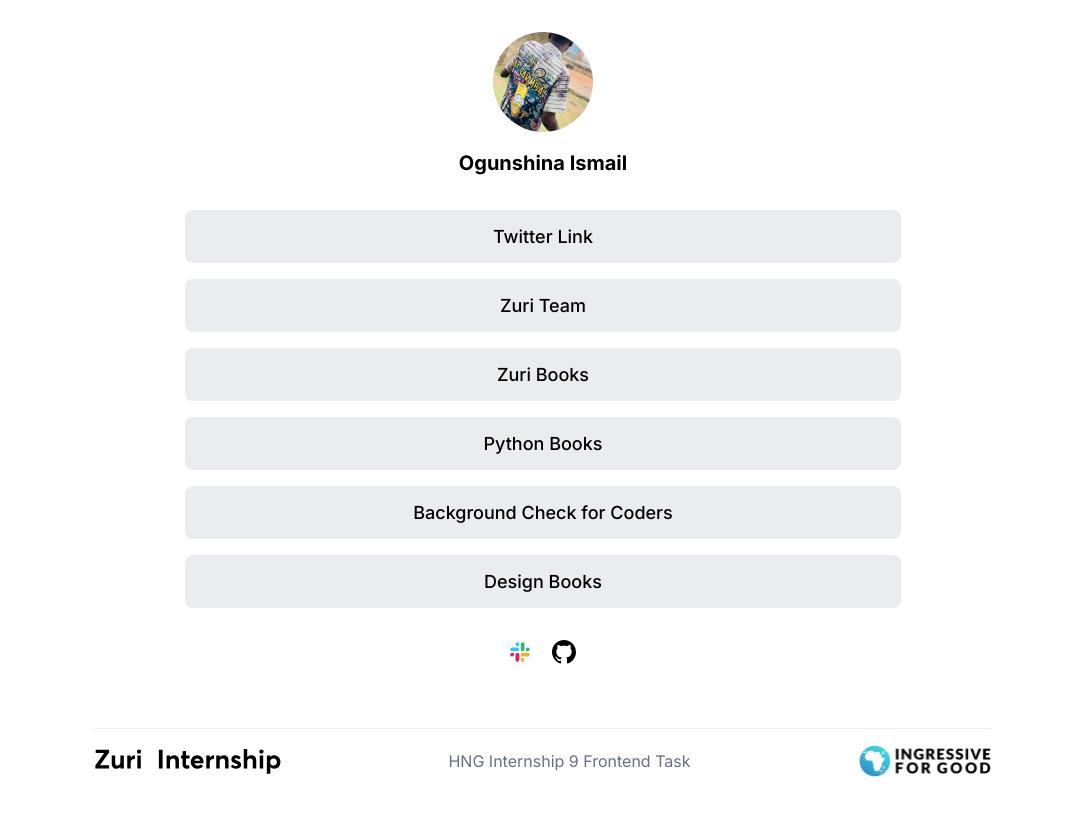
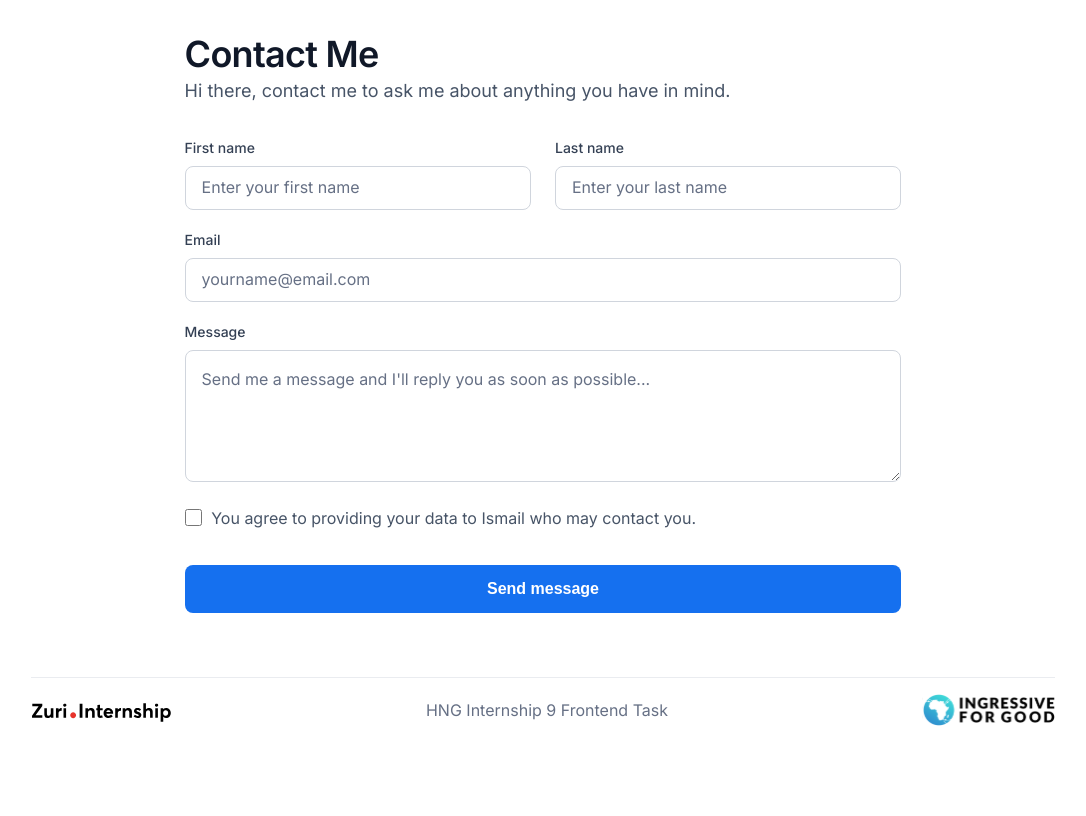
Before and after one commit to ogunshinaismail/HNG-Task-1, a React (Create React App) app: page /contact in a window 1280 px wide. Shown: the top 816 px of the page, without its empty margins (97-1183 px from the left). Built offline with nearby package versions, Linux system fonts and the light colour scheme.

Commit message:
feat: contact page

```diff
--- a/package.json
+++ b/package.json
@@ -8,6 +8,7 @@
     "@testing-library/user-event": "^13.5.0",
     "react": "^18.2.0",
     "react-dom": "^18.2.0",
+    "react-router-dom": "^6.4.3",
     "react-scripts": "5.0.1",
     "web-vitals": "^2.1.4"
   },
--- a/src/App.css
+++ b/src/App.css
@@ -85,6 +85,135 @@
   font-size: 16px;
 }
 
+/* CONTACT PAGE */
+
+#contact-container {
+  width: 80%;
+  margin: 0 auto;
+}
+
+#contact-header h1 {
+  font-weight: 600;
+  font-size: 36px;
+  line-height: 44px;
+  letter-spacing: -0.02em;
+  color: #101828;
+}
+
+#contact-header p {
+  font-weight: 400;
+  font-size: 18px;
+  line-height: 30px;
+  color: #475467;
+}
+
+#form-section {
+  width: 70%;
+  margin: 2rem auto;
+}
+
+form {
+  display: flex;
+  flex-direction: column;
+  gap: 1.2rem;
+}
+
+label {
+  font-weight: 500;
+  font-size: 14px;
+  line-height: 20px;
+  color: #344054;
+}
+
+form input {
+  height: 44px;
+  width: 100%;
+  padding: 0 1rem;
+  margin-top: .5rem;
+  border-radius: 8px;
+  border: 1px solid #D0D5DD;
+}
+
+form input::placeholder {
+  font-family: 'Inter';
+  font-style: normal;
+  font-weight: 400;
+  font-size: 16px;
+  line-height: 24px;
+  color: #667085;
+}
+
+form textarea {
+  width: 100%;
+  height: 132px;
+  padding: 1rem;
+  border-radius: 8px;
+  margin-top: .5rem;
+  border: 1px solid #D0D5DD;
+}
+
+form textarea::placeholder {
+  font-family: 'Inter';
+  font-style: normal;
+  font-weight: 400;
+  font-size: 16px;
+  line-height: 24px;
+  color: #667085;
+}
+
+#form-first-row {
+  margin: 2rem 0 0 0;
+  display: grid;
+  grid-template-columns: repeat(2, 1fr);
+  gap: 1.5rem;
+  width: 100%;
+}
+
+#form-first-row div {
+  display: flex;
+  flex-direction: column;
+}
+
+#checkbox {
+  display: flex;
+  align-items: center;
+  gap: .6rem;
+}
+
+#checkbox input {
+  height: 17px;
+  width: 17px;
+  border-radius: 8px;
+  background: white;
+  border: 1px solid #D0D5DD;
+  margin-top: 0;
+}
+
+#checkbox p {
+  font-weight: 400;
+  font-size: 16px;
+  line-height: 24px;
+  color: #475467;
+}
+
+form button {
+  height: 48px;
+  background: #1570EF;
+  color: White;
+  outline: none;
+  border: none;
+  border-radius: 8px;
+  margin-top: 1rem;
+  font-weight: 600;
+  font-size: 16px;
+  line-height: 24px;
+}
+
+#contact-footer {
+  margin: 4rem 0 0 0;
+  width: 100%;
+}
+
 @media only screen and (max-width: 600px) {
   #container{
     width: 95%;
@@ -98,11 +227,11 @@
     font-size: 14px;
   }
 
-  #icons {
-    display: none;
-  }
-
   #footer {
-    display: none;
+    width: 95%;
+    flex-direction: column;
+    align-items: start;
+    gap: 1rem;
+    padding: 2rem 0 0 0;
   }
 }
--- a/src/App.js
+++ b/src/App.js
@@ -1,15 +1,17 @@
 import './App.css';
-import Profile from './components/Profile';
-import Links from './components/Links';
-import Footer from './components/Footer';
+import { Routes, Route } from 'react-router-dom';
+import Home from './pages/Home';
+import Contact from './pages/Contact';
+
 
 function App() {
   return (
-    <div id="container">
-      <Profile />
-      <Links />
-      <Footer />
-    </div>
+    <>
+      <Routes>
+        <Route path='/' element={<Home />} />
+        <Route path='contact' element={<Contact />} />
+      </Routes>
+    </>
   );
 }
 
--- a/src/assets/index.js
+++ b/src/assets/index.js
@@ -1,6 +1,7 @@
 // IMAGES
 export { default as ProfileImg } from './images/dp.jpg';
 export { default as ZuriLogo } from './images/zuri.svg';
+export { default as ZuriLogoD } from './images/Zuri-.svg';
 export { default as I4GLogo } from './images/I4G.svg';
 
 
--- a/src/components/Footer.jsx
+++ b/src/components/Footer.jsx
@@ -1,11 +1,11 @@
 import React from 'react'
-import { ZuriLogo, I4GLogo } from '../assets'
+import { ZuriLogoD, I4GLogo } from '../assets'
 
 const Footer = () => {
   return (
     <>
         <div id="footer">
-            <img src={ZuriLogo} alt="zuri-logo" />
+            <img src={ZuriLogoD} alt="zuri-logo" />
             <p>HNG Internship 9 Frontend Task</p>
             <img src={I4GLogo} alt="I4G-logo" />
         </div>
--- a/src/components/Links.jsx
+++ b/src/components/Links.jsx
@@ -1,5 +1,6 @@
 import React from 'react'
 import { Slack, Github } from '../assets'
+import { Link } from 'react-router-dom'
 
 const Links = () => {
   return (
@@ -11,6 +12,7 @@
             <a href="https://books.zuri.team/python-for-beginners?ref_id=Ismail" target="_blank" rel="noreferrer" id='book__python'>Python Books</a>
             <a href=" https://background.zuri.team" target="_blank" rel="noreferrer" id='pitch'>Background Check for Coders</a>
             <a href="https://books.zuri.team/design-rules" target="_blank" rel="noreferrer" id='book__design'>Design Books</a>
+            <Link to='/contact' id='contact'>Contact</Link>
 
             <div id="icons">
               <img src={Slack} alt="slack-icon" />
--- a/src/index.js
+++ b/src/index.js
@@ -2,11 +2,14 @@
 import ReactDOM from 'react-dom/client';
 import './index.css';
 import App from './App';
+import { BrowserRouter } from 'react-router-dom';
 
 const root = ReactDOM.createRoot(document.getElementById('root'));
 root.render(
   <React.StrictMode>
-    <App />
+    <BrowserRouter>
+      <App />
+    </BrowserRouter>
   </React.StrictMode>
 );
 
--- /dev/null
+++ b/src/pages/Contact.jsx
@@ -0,0 +1,51 @@
+import React from 'react'
+import Footer from '../components/Footer'
+
+const Contact = () => {
+  return (
+    <div id='contact-container'>
+        <div id="form-section">
+            <div id="contact-header">
+                <h1>Contact Me</h1>
+                <p>Hi there, contact me to ask me about anything you have in mind.</p>
+            </div>
+
+            <form>
+                <div id="form-first-row">
+                    <div id="firstname">
+                        <label>First name</label>
+                        <input type="text" id='first_name' placeholder='Enter your first name' />
+                    </div>
+                    <div id="lastname">
+                        <label>Last name</label>
+                        <input type="text" id='last_name' placeholder='Enter your last name' />
+                    </div>
+                </div>
+
+                <div id="email">
+                    <label>Email</label>
+                    <input type="email" id='email' placeholder='yourname@email.com' />
+                </div>
+
+                <div id="message">
+                    <label>Message</label>
+                    <textarea name="" id="message" cols="30" rows="10" placeholder="Send me a message and I'll reply you as soon as possible..."></textarea>
+                </div>
+
+                <div id="checkbox">
+                    <input type="checkbox" name="" id="" />
+                    <p>You agree to providing your data to Ismail who may contact you.</p>
+                </div>
+
+                <button>Send message</button>
+            </form>
+        </div>
+
+        <div id='contact-footer'>
+            <Footer />
+        </div>
+    </div>
+  )
+}
+
+export default Contact
--- /dev/null
+++ b/src/pages/Home.jsx
@@ -0,0 +1,19 @@
+import React from 'react'
+import Footer from '../components/Footer'
+import Links from '../components/Links'
+import Profile from '../components/Profile'
+
+
+const Home = () => {
+  return (
+    <div>
+        <div id="container">
+            <Profile />
+            <Links />
+            <Footer />
+        </div>
+    </div>
+  )
+}
+
+export default Home
```
Also changed, not shown: src/assets/images/Zuri-.svg (added), 1 other file (tests, documents, lock files or other folders).
